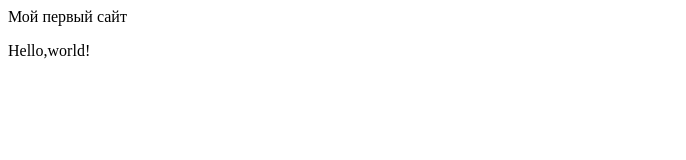
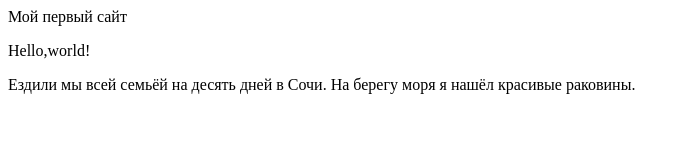
Before and after one commit to 228maximpypsik228/myrepository, a plain HTML site: page index.html in a window 1280 px wide. Shown: the whole page, without its empty margins (0-686 px from the left). Drawn offline with Linux system fonts and the light colour scheme.

Commit message:
Update index.html

```diff
--- a/index.html
+++ b/index.html
@@ -2,5 +2,6 @@
   <body
     <h1>Мой первый сайт</h1>
     <p>Hello,world!</p>
+     <p>Ездили мы всей семьёй на десять дней в Сочи. На берегу моря я нашёл красивые раковины. <img src="/uploads/2020/09/
   </body>
 </html>
```
